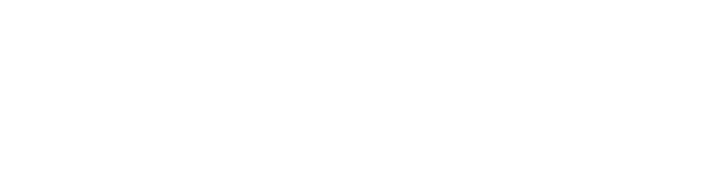
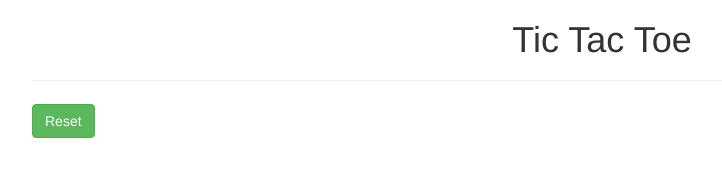
Before and after one commit to dkingdon/tic_tac_toe_2, a plain HTML site: page index.html in a window 1280 px wide. Shown: the whole page, without its empty margins (38-760 px from the left). Drawn offline with nearby package versions, Linux system fonts and the light colour scheme.

Commit message:
initial html gameboard set up

```diff
--- a/index.html
+++ b/index.html
@@ -21,7 +21,39 @@
 
     <title>Tic Tac Toe</title>
   </head>
+  <body>
+    <!-- Header text & game title  -->
+    <div class="container">
+      <div class="row text-center">
+        <div class="col-md-12">
+          <h1>Tic Tac Toe</h1>
+          <hr>
+        </div>
+      </div>
 
+      <!-- Gameboard  -->
 
+      <div class="row">
+        <div class="col-md-6 col-md-offet-3" id="board">
+          <div id="topLeft" class="col-md-4 box"></div>
+          <div id="topMiddle" class="col-md-4 box"></div>
+          <div id="topRight" class="col-md-4 box"></div>
+        </div>
+        <div class="row">
+          <div id="midLeft" class="col-md-4 box"></div>
+          <div id="midMiddle" class="col-md-4 box"></div>
+          <div id="midRight" class="col-md-4 box"></div>
+        </div>
+        <div class="row">
+          <div id="botLeft" class="col-md-4 box"></div>
+          <div id="botMiddle" class="col-md-4 box"></div>
+          <div id="botRight" class="col-md-4 box"></div>
+        </div>
+      </div>
 
+      <!-- Reset Button -->
+      <button type="button" onclick="window.location.reload()" class="btn btn-success">Reset</button>
+
+    </div>
+  </body>
 </html>
```
